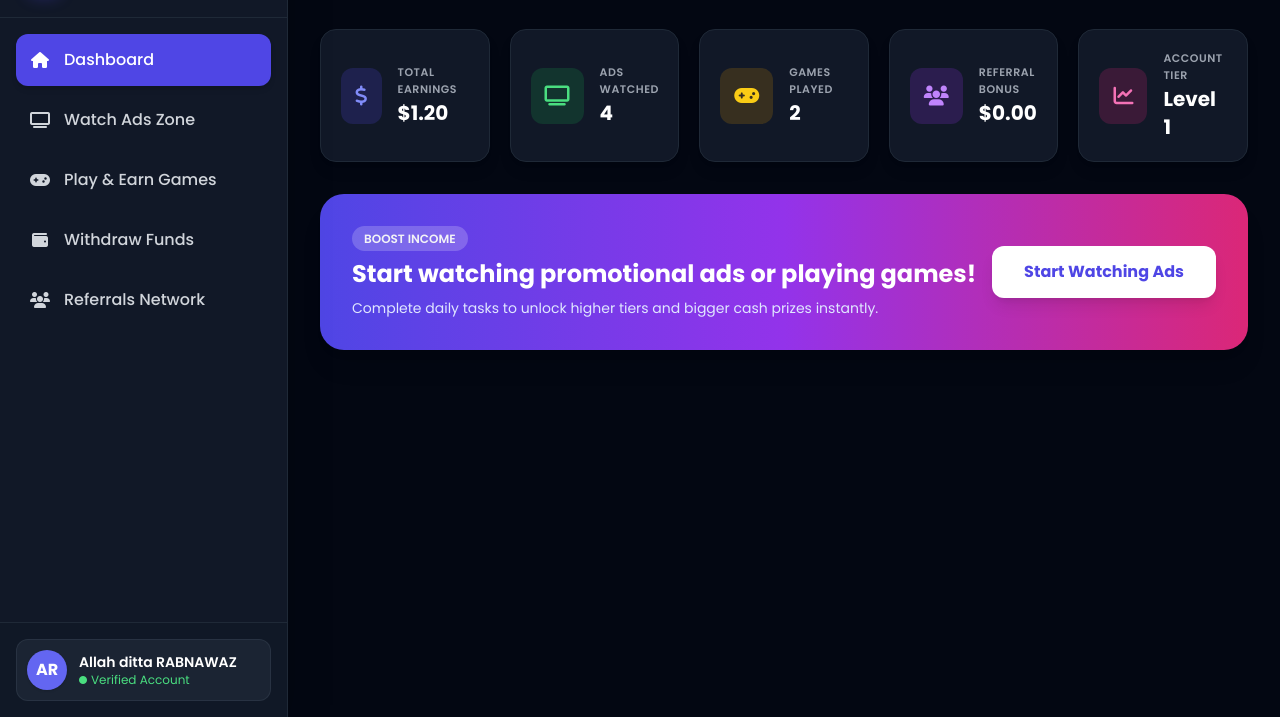
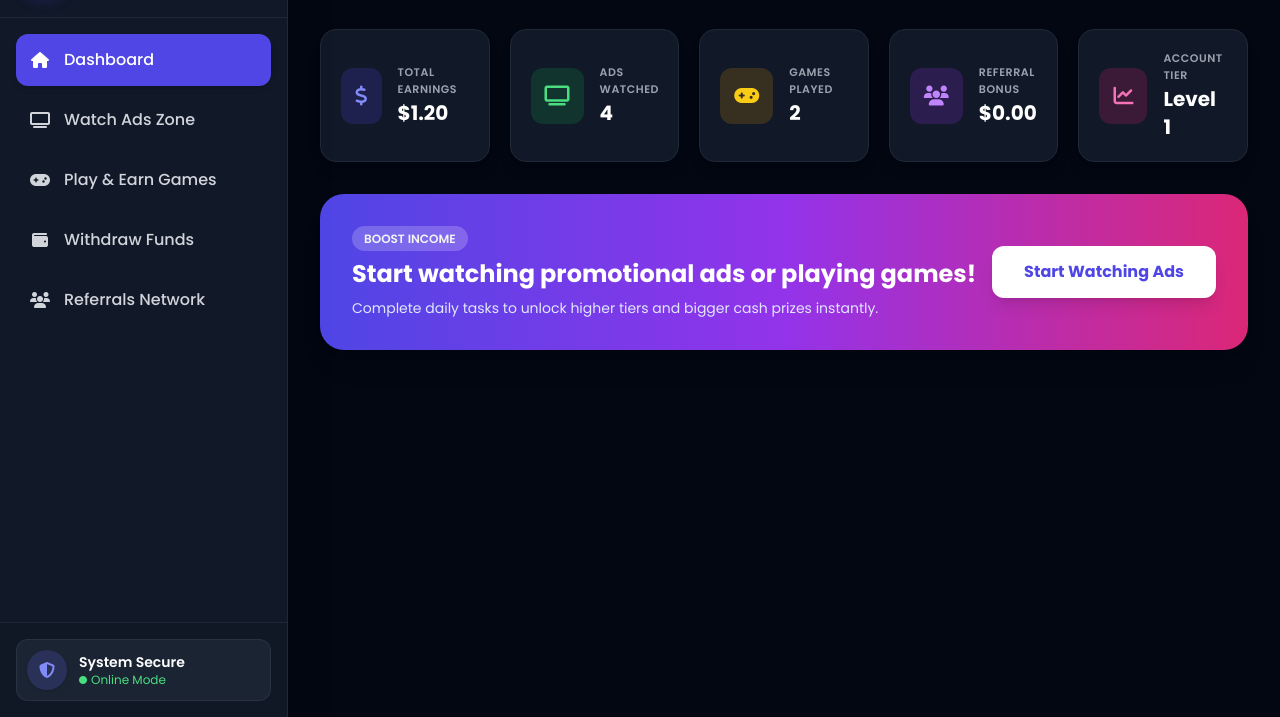
Before and after one commit to thewowshop36-lab/Passive-income, a website: page index.html in a window 1280 px wide. Shown: the part 83-800 px from the top of the page. Drawn offline with nearby package versions, Linux system fonts and the light colour scheme.

Commit message:
Update sidebar footer and user profile details

```diff
--- a/index.html
+++ b/index.html
@@ -11,7 +11,6 @@
     <style>
         @import url('https://fonts.googleapis.com/css2?family=Poppins:wght@300;400;500;600;700&display=swap');
         body { font-family: 'Poppins', sans-serif; }
-        /* Smooth transitions for sidebar */
         #sidebar {
             transition: transform 0.3s ease-in-out;
         }
@@ -59,14 +58,16 @@
             </nav>
         </div>
 
-        <!-- User Profile Footer in Sidebar -->
+        <!-- Sidebar Footer Status -->
         <div class="p-4 border-t border-gray-800 bg-gray-900/50">
             <div class="flex items-center space-x-3 p-2.5 bg-gray-800/80 rounded-xl border border-gray-700/50">
-                <div class="w-10 h-10 rounded-full bg-indigo-500 flex items-center justify-center font-bold text-white shadow">AR</div>
+                <div class="w-10 h-10 rounded-full bg-indigo-500/20 text-indigo-400 flex items-center justify-center font-bold shadow">
+                    <i class="fa-solid fa-shield-halved"></i>
+                </div>
                 <div class="overflow-hidden">
-                    <h4 class="text-sm font-semibold truncate text-white">Allah ditta RABNAWAZ</h4>
+                    <h4 class="text-sm font-semibold truncate text-white">System Secure</h4>
                     <span class="text-xs text-green-400 flex items-center space-x-1">
-                        <i class="fa-solid fa-circle text-[8px]"></i> <span>Verified Account</span>
+                        <i class="fa-solid fa-circle text-[8px]"></i> <span>Online Mode</span>
                     </span>
                 </div>
             </div>
@@ -289,7 +290,6 @@
             document.getElementById('statGamesPlayed').innerText = state.gamesPlayed;
         }
 
-        // Toggle Sidebar Function for Mobile Hamburger Menu
         function toggleSidebar() {
             const sidebar = document.getElementById('sidebar');
             const overlay = document.getElementById('sidebarOverlay');
```
